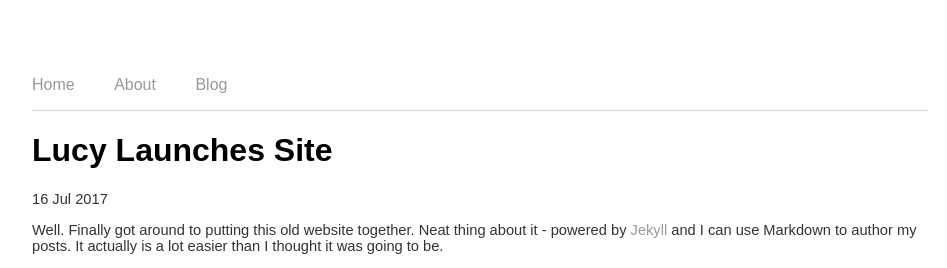
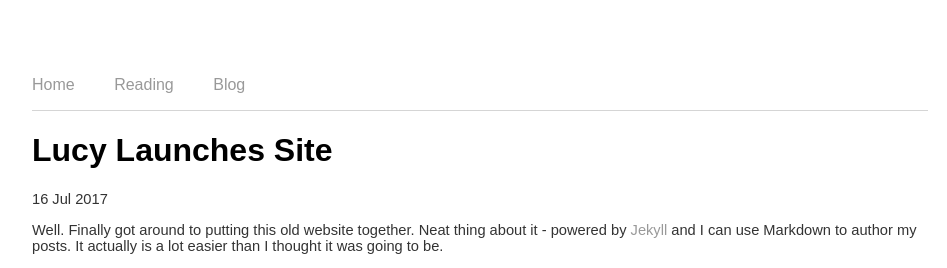
Before and after one commit to lucytyuan/lucytyuan.github.io, a Jekyll site: the page built from _posts/2017-07-16-lucy-launches-blog.md, in a window 1280 px wide. Shown: the top 268 px of the page, without its empty margins (160-1107 px from the left). Built offline with Jekyll 4.4.1, drawn with Linux system fonts in a browser that asks for light colours.

Commit message:
Update default.html

```diff
--- a/_layouts/default.html
+++ b/_layouts/default.html
@@ -9,7 +9,7 @@
 			<nav>
 	    		<ul>
 	        		<li><a href="/">Home</a></li>
-		        	<li><a href="/about">About</a></li>
+		        	<li><a href="/reading">Reading</a></li>
 	        		<li><a href="/blog">Blog</a></li>
 	    		</ul>
 			</nav>
```
